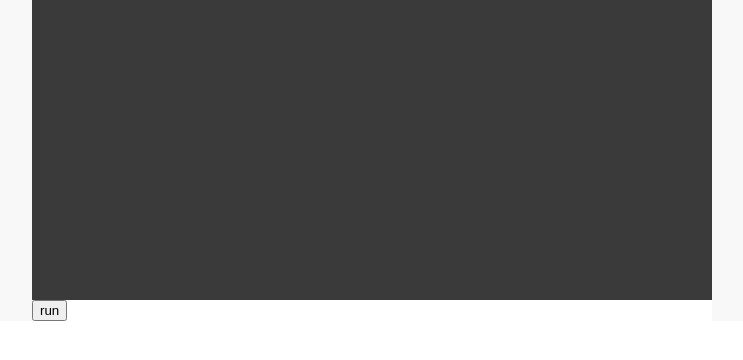
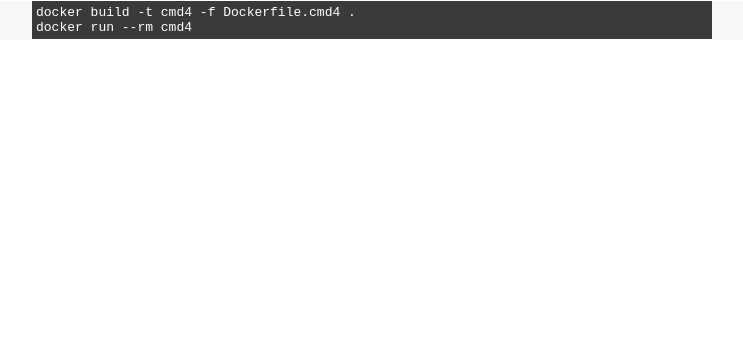
Before and after one commit to richardimaoka/biz-tutorial-ui-experiments, a Next.js app in the folder next/: page / in a window 1280 px wide. Shown: the top 360 px of the page, without its empty margins (268-1011 px from the left). Built offline with nearby package versions, Linux system fonts and the light colour scheme.

Commit message:
command animated

```diff
--- /dev/null
+++ b/next/components/Command.tsx
@@ -0,0 +1,30 @@
+import { css } from "@emotion/react";
+import { useEffect, useState } from "react";
+
+interface CommandProps {
+  command: string;
+}
+
+export const Command = ({ command }: CommandProps): JSX.Element => {
+  const [writtenLength, setWrittenLength] = useState(0);
+  useEffect(() => {
+    if (writtenLength < command.length) {
+      setTimeout(() => {
+        setWrittenLength(writtenLength + 6);
+      }, 30);
+    }
+  });
+
+  const cssTerminalCommand = css`
+    margin: 1px 0px;
+    padding: 4px;
+    background-color: #3a3a3a;
+    color: white;
+    border-bottom: 1px solid white;
+  `;
+  return (
+    <pre css={cssTerminalCommand}>
+      <code>{command.substring(0, writtenLength)}</code>
+    </pre>
+  );
+};
--- a/next/pages/index.tsx
+++ b/next/pages/index.tsx
@@ -1,4 +1,5 @@
 import { css } from "@emotion/react";
+import { Command } from "../components/Command";
 import { Terminal } from "../components/Terminal";
 
 export default function Home() {
@@ -15,7 +16,10 @@ export default function Home() {
           background-color: white;
         `}
       >
-        <Terminal />
+        <Command
+          command={`docker build -t cmd4 -f Dockerfile.cmd4 .
+docker run --rm cmd4`}
+        />
       </div>
     </main>
   );
```
